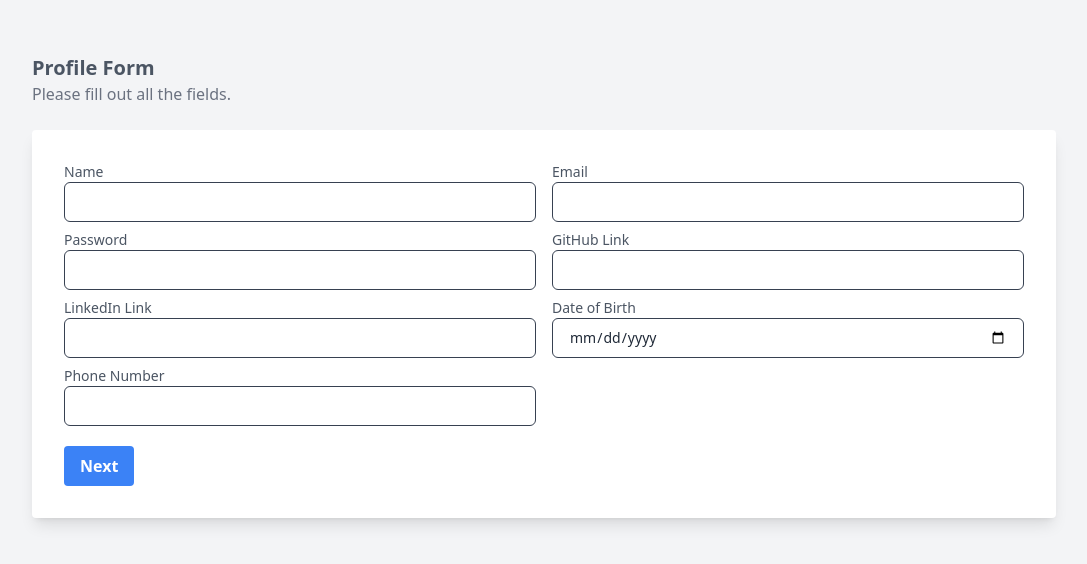
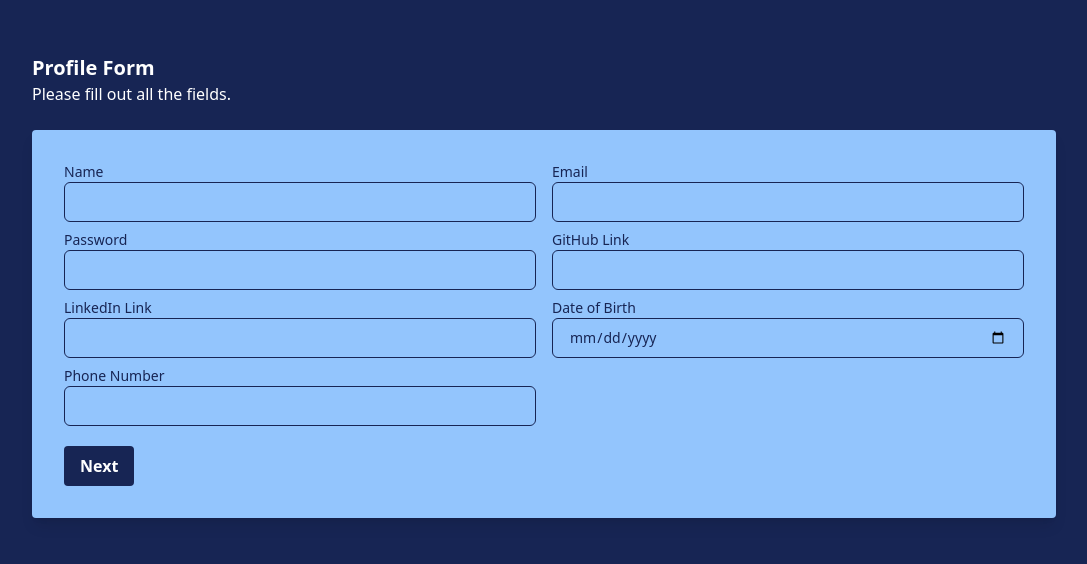
Before and after one commit to SaanviKumar13/Compass, a Next.js app in the folder client/: page /createprofile in a window 1280 px wide. Shown: the part 102-666 px from the top of the page, without its empty margins (96-1183 px from the left). Built offline with nearby package versions, Linux system fonts and the light colour scheme.

Commit message:
add colours

```diff
--- a/client/pages/createprofile.tsx
+++ b/client/pages/createprofile.tsx
@@ -42,13 +42,13 @@ export const CreateProfile = () => {
   };
 
   return (
-    <div className="min-h-screen p-6 bg-gray-100 flex items-center justify-center">
+    <div className="min-h-screen p-6 bg-blue-950 flex items-center justify-center">
       <div className="container max-w-screen-lg mx-auto">
         <div>
-          <h2 className="font-semibold text-xl text-gray-600">Profile Form</h2>
-          <p className="text-gray-500 mb-6">Please fill out all the fields.</p>
+          <h2 className="font-semibold text-xl text-white">Profile Form</h2>
+          <p className="text-white mb-6">Please fill out all the fields.</p>
 
-          <div className="bg-white text-gray-600 rounded shadow-lg p-4 px-4 md:p-8 mb-6">
+          <div className="bg-blue-300 text-blue-950 rounded shadow-lg p-4 px-4 md:p-8 mb-6">
             <form onSubmit={handleSubmit}>
               {step === 1 && (
                 <div className="grid gap-4 gap-y-2 text-sm grid-cols-1 md:grid-cols-2">
@@ -60,7 +60,7 @@ export const CreateProfile = () => {
                       id="name"
                       value={formData.name}
                       onChange={handleChange}
-                      className="px-4 appearance-none outline-none text-gray-800 w-full bg-transparent border border-gray-700 rounded-md h-10"
+                      className="px-4 appearance-none outline-none text-blue-950 w-full bg-transparent border border-blue-950 rounded-md h-10"
                       required
                     />
                   </div>
@@ -72,7 +72,7 @@ export const CreateProfile = () => {
                       id="email"
                       value={formData.email}
                       onChange={handleChange}
-                      className="px-4 appearance-none outline-none text-gray-800 w-full bg-transparent border border-gray-700 rounded-md h-10"
+                      className="px-4 appearance-none outline-none text-blue-950 w-full bg-transparent border border-blue-950 rounded-md h-10"
                       required
                     />
                   </div>
@@ -84,7 +84,7 @@ export const CreateProfile = () => {
                       id="password"
                       value={formData.password}
                       onChange={handleChange}
-                      className="px-4 appearance-none outline-none text-gray-800 w-full bg-transparent border border-gray-700 rounded-md h-10"
+                      className="px-4 appearance-none outline-none text-blue-950 w-full bg-transparent border border-blue-950 rounded-md h-10"
                       required
                     />
                   </div>
@@ -96,7 +96,7 @@ export const CreateProfile = () => {
                       id="github"
                       value={formData.github}
                       onChange={handleChange}
-                      className="px-4 appearance-none outline-none text-gray-800 w-full bg-transparent border border-gray-700 rounded-md h-10"
+                      className="px-4 appearance-none outline-none text-blue-950 w-full bg-transparent border border-blue-950 rounded-md h-10"
                     />
                   </div>
                   <div className="col-span-1">
@@ -107,7 +107,7 @@ export const CreateProfile = () => {
                       id="linkedin"
                       value={formData.linkedin}
                       onChange={handleChange}
-                      className="px-4 appearance-none outline-none text-gray-800 w-full bg-transparent border border-gray-700 rounded-md h-10"
+                      className="px-4 appearance-none outline-none text-blue-950 w-full bg-transparent border border-blue-950 rounded-md h-10"
                     />
                   </div>
                   <div className="col-span-1">
@@ -118,7 +118,7 @@ export const CreateProfile = () => {
                       id="dob"
                       value={formData.dob}
                       onChange={handleChange}
-                      className="px-4 appearance-none outline-none text-gray-800 w-full bg-transparent border border-gray-700 rounded-md h-10"
+                      className="px-4 appearance-none outline-none text-blue-950 w-full bg-transparent border border-blue-950 rounded-md h-10"
                     />
                   </div>
                   <div className="col-span-1">
@@ -129,7 +129,7 @@ export const CreateProfile = () => {
                       id="phone"
                       value={formData.phone}
                       onChange={handleChange}
-                      className="px-4 appearance-none outline-none text-gray-800 w-full bg-transparent border border-gray-700 rounded-md h-10"
+                      className="px-4 appearance-none outline-none text-blue-950 w-full bg-transparent border border-blue-950 rounded-md h-10"
                     />
                   </div>
                 </div>
@@ -144,7 +144,7 @@ export const CreateProfile = () => {
                       id="year"
                       value={formData.year}
                       onChange={handleChange}
-                      className="px-4 appearance-none outline-none text-gray-800 w-full bg-transparent border border-gray-700 rounded-md h-10"
+                      className="px-4 appearance-none outline-none text-blue-950 w-full bg-transparent border border-blue-950 rounded-md h-10"
                     />
                   </div>
                   <div className="col-span-1">
@@ -155,7 +155,7 @@ export const CreateProfile = () => {
                       id="semester"
                       value={formData.semester}
                       onChange={handleChange}
-                      className="px-4 appearance-none outline-none text-gray-800 w-full bg-transparent border border-gray-700 rounded-md h-10"
+                      className="px-4 appearance-none outline-none text-blue-950 w-full bg-transparent border border-blue-950 rounded-md h-10"
                     />
                   </div>
                   <div className="col-span-1">
@@ -166,7 +166,7 @@ export const CreateProfile = () => {
                       id="degree"
                       value={formData.degree}
                       onChange={handleChange}
-                      className="px-4 appearance-none outline-none text-gray-800 w-full bg-transparent border border-gray-700 rounded-md h-10"
+                      className="px-4 appearance-none outline-none text-blue-950 w-full bg-transparent border border-blue-950 rounded-md h-10"
                     />
                   </div>
                   <div className="col-span-1">
@@ -177,7 +177,7 @@ export const CreateProfile = () => {
                       id="skills"
                       value={formData.skills}
                       onChange={handleChange}
-                      className="px-4 appearance-none outline-none text-gray-800 w-full bg-transparent border border-gray-700 rounded-md h-10"
+                      className="px-4 appearance-none outline-none text-blue-950 w-full bg-transparent border border-blue-950 rounded-md h-10"
                     />
                   </div>
                 </div>
@@ -187,12 +187,12 @@ export const CreateProfile = () => {
                   <button
                     type="button"
                     onClick={handlePrevStep}
-                    className="bg-blue-500 text-white font-bold py-2 px-4 rounded mt-5"
+                    className="bg-blue-950 text-white font-bold py-2 px-4 rounded mt-5"
                   >
                     Previous
                   </button>
                 )}
-                <button type="submit" className="bg-blue-500 text-white font-bold py-2 px-4 rounded mt-5">
+                <button type="submit" className="bg-blue-950 text-white font-bold py-2 px-4 rounded mt-5">
                   {step === 1 ? 'Next' : 'Submit'}
                 </button>
               </div>
```
